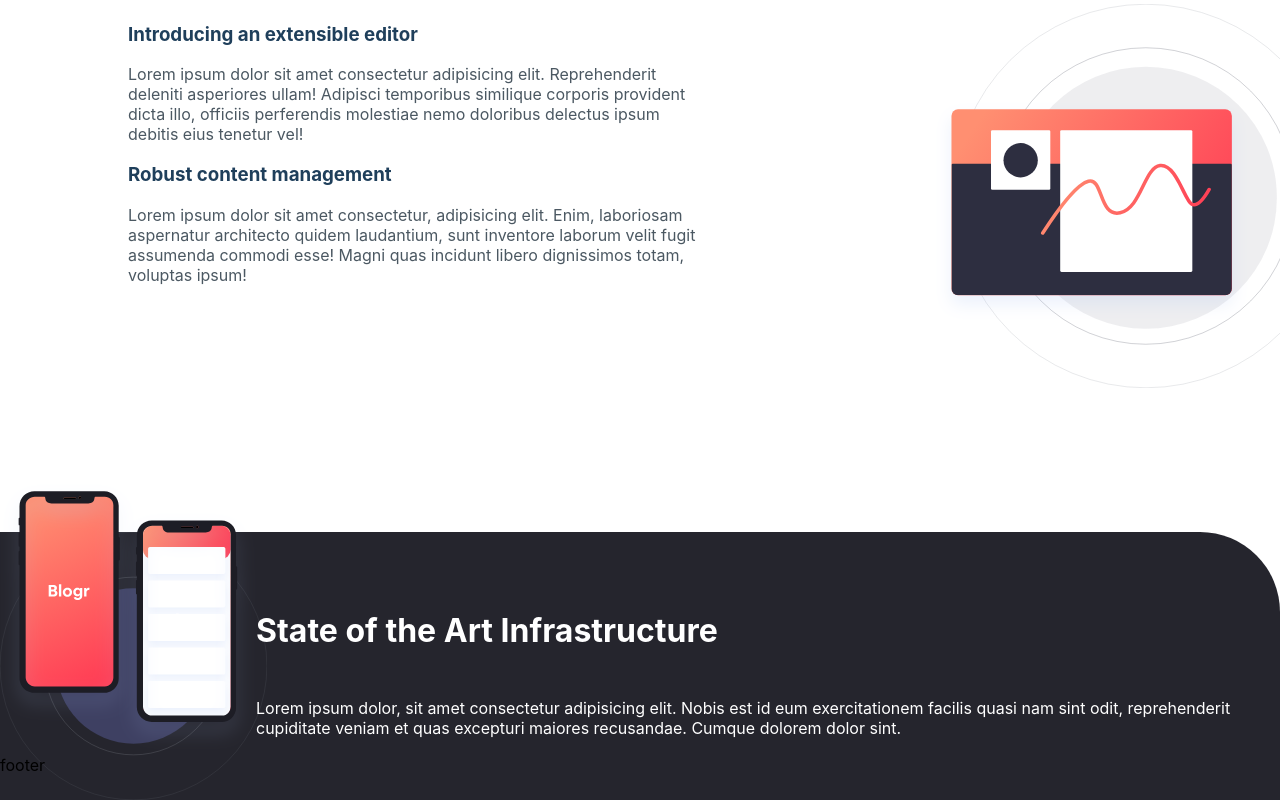
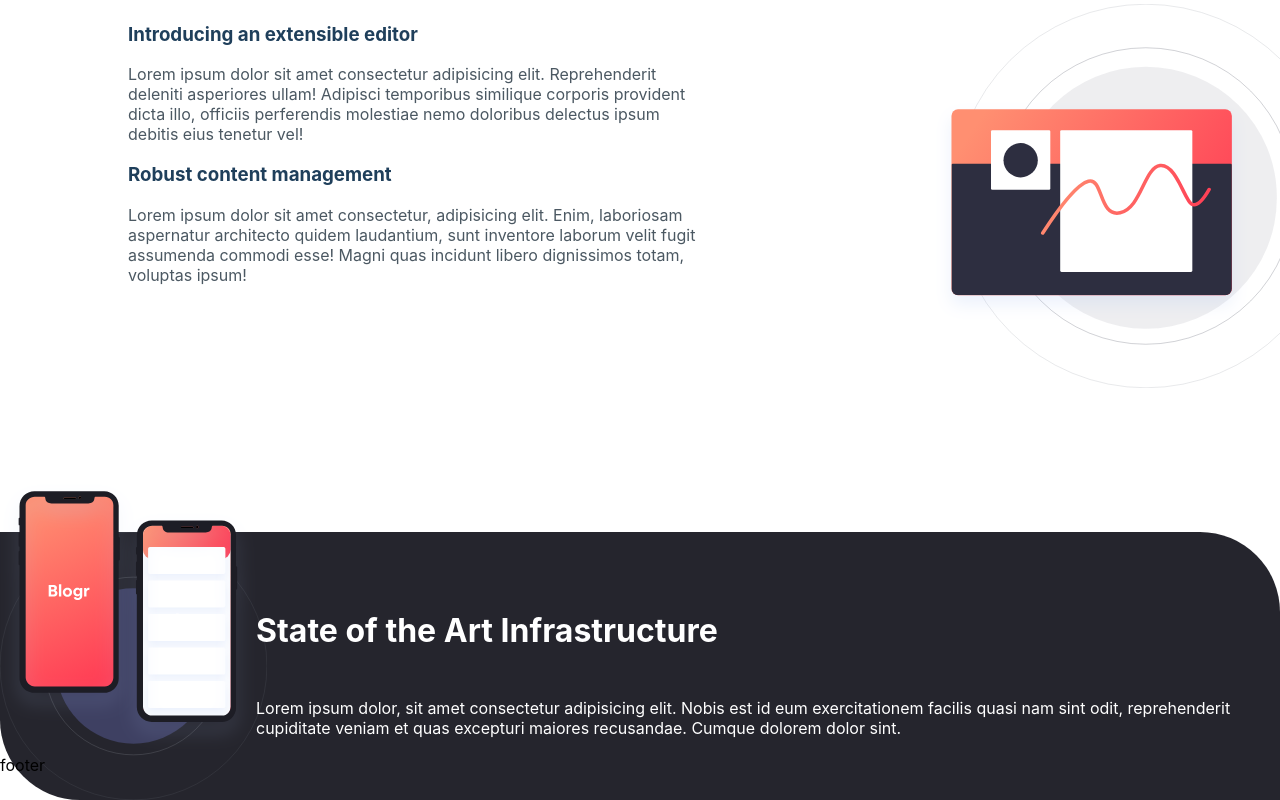
Before and after one commit to steven-mpawulo/blogr-landing-page, a React (Create React App) app: page / in a window 1280 px wide. Shown: the part 326-1126 px from the top of the page. Built offline with nearby package versions, Linux system fonts and the light colour scheme.

Commit message:
adds second rounded corner on inner container

```diff
--- a/src/components/front/main/main.css
+++ b/src/components/front/main/main.css
@@ -41,8 +41,9 @@ p {
     background-size: contain;
     background-repeat: no-repeat;
     background-color: hsl(240, 10%, 16%);
-    border-radius: 0 80px 0 0;
+    border-radius: 0 80px 0 80px;
     margin-top: 10%;
+    margin-bottom: 10%;
 }
 
 .second-image {
```
